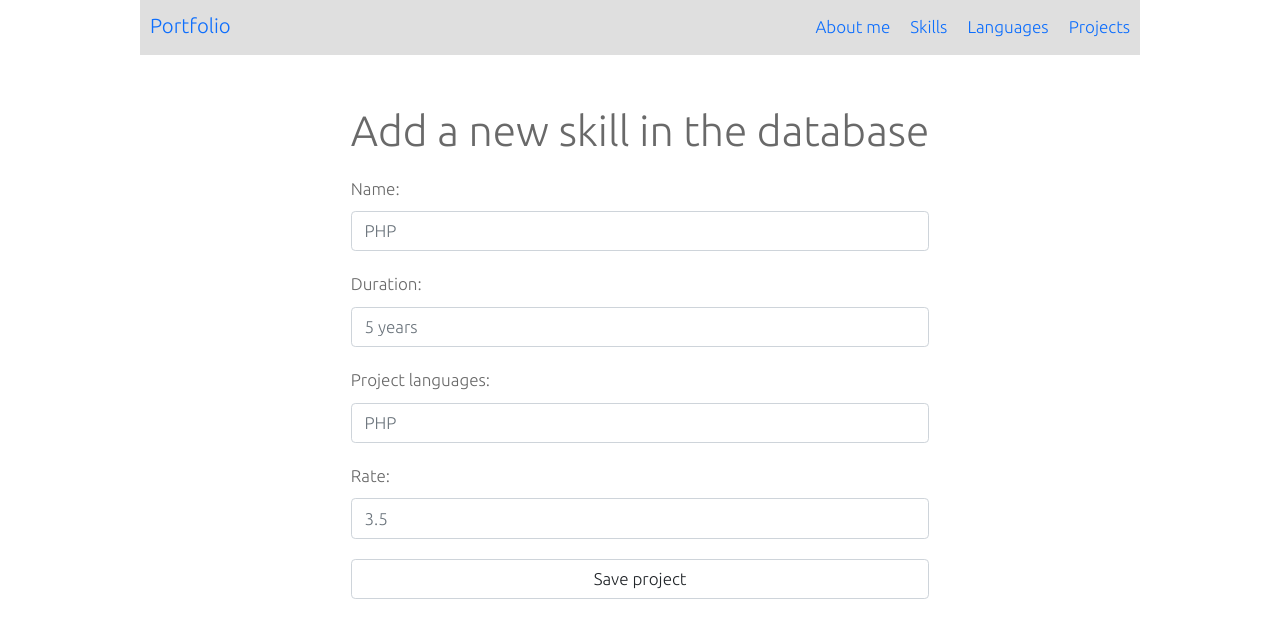
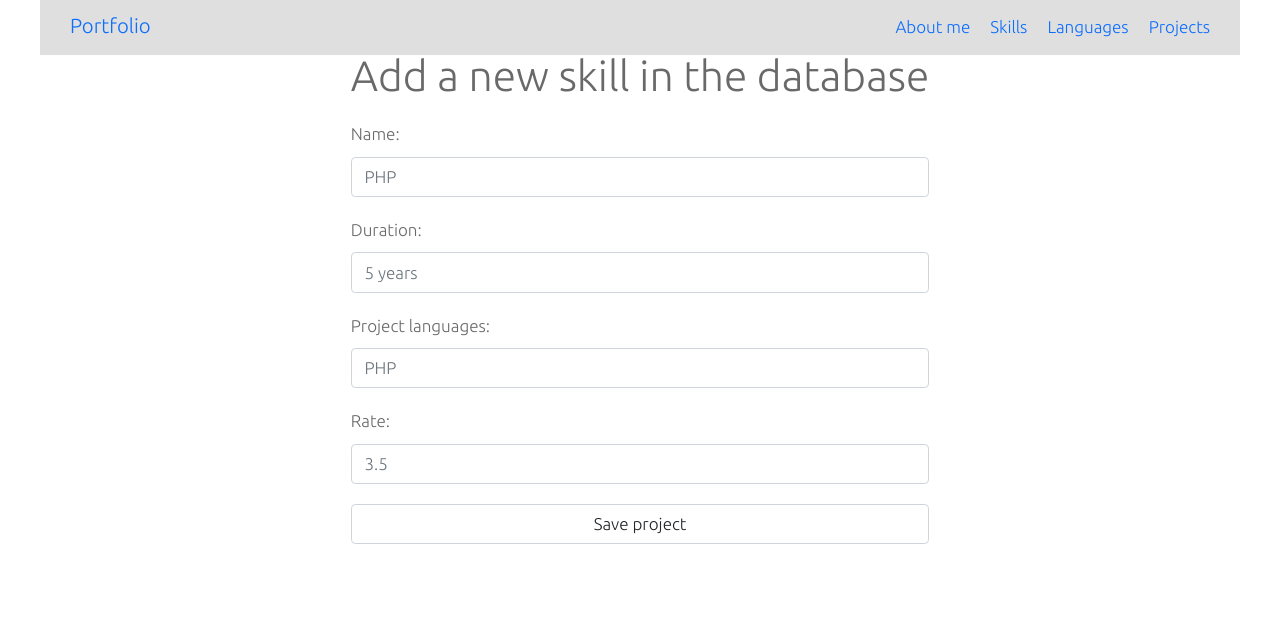
Before and after one commit to LukiaschenkoDmitriy/Site-Card, a Symfony app: template templates/db/skill/add.html.twig in a window 1280 px wide. Shown: the top 638 px of the page. Run offline with Twig, Linux system fonts and the light colour scheme; the template is opened without the code that fills it, so the values that code supplies are empty; some libraries are stand-ins or nearby versions.

Commit message:
CSS Header refact #2

```diff
--- a/public/css/header.css
+++ b/public/css/header.css
@@ -4,8 +4,9 @@
 }
 
 .header {
+    position: fixed;
     align-items: center;
-    width:1000px;
+    padding: 0px 20px;
     background-color: var(--header-bg);
 }
 
@@ -56,6 +57,7 @@
 
     .header {
         display: grid;
+        width:400px;
         grid-template-columns: 90% 10%;
     }
 }
@@ -77,6 +79,28 @@
 
     .header {
         display: flex;
+        width:600px;
         justify-content: space-between;
     }
 }
+
+/* Medium devices (landscape tablets, 768px and up) */
+@media only screen and (min-width: 768px) {
+    .header {
+        width:768px;
+    }
+}
+
+/* Large devices (laptops/desktops, 992px and up) */
+@media only screen and (min-width: 992px) {
+    .header {
+        width:992px;
+    }
+}
+
+/* Extra large devices (large laptops and desktops, 1200px and up) */
+@media only screen and (min-width: 1200px) {
+    .header {
+        width:1200px;
+    }
+}
--- a/templates/base.html.twig
+++ b/templates/base.html.twig
@@ -11,10 +11,8 @@
     </head>
     <body>
         {% include "header.html.twig" %}
-        <div class="body">
-            <div class="container">
-                {% block body %}{% endblock %}
-            </div>
+        <div class="container">
+            {% block body %}{% endblock %}
         </div>
     </body>
 
```
